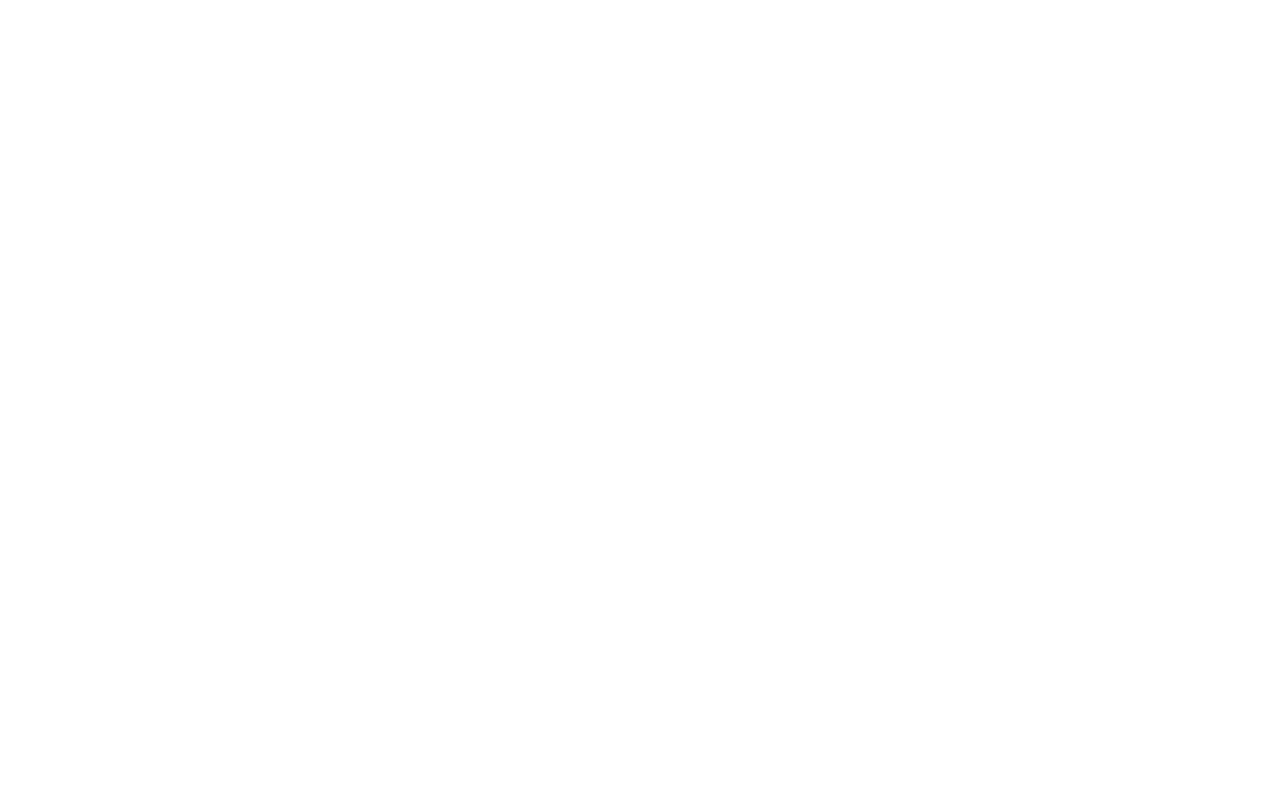
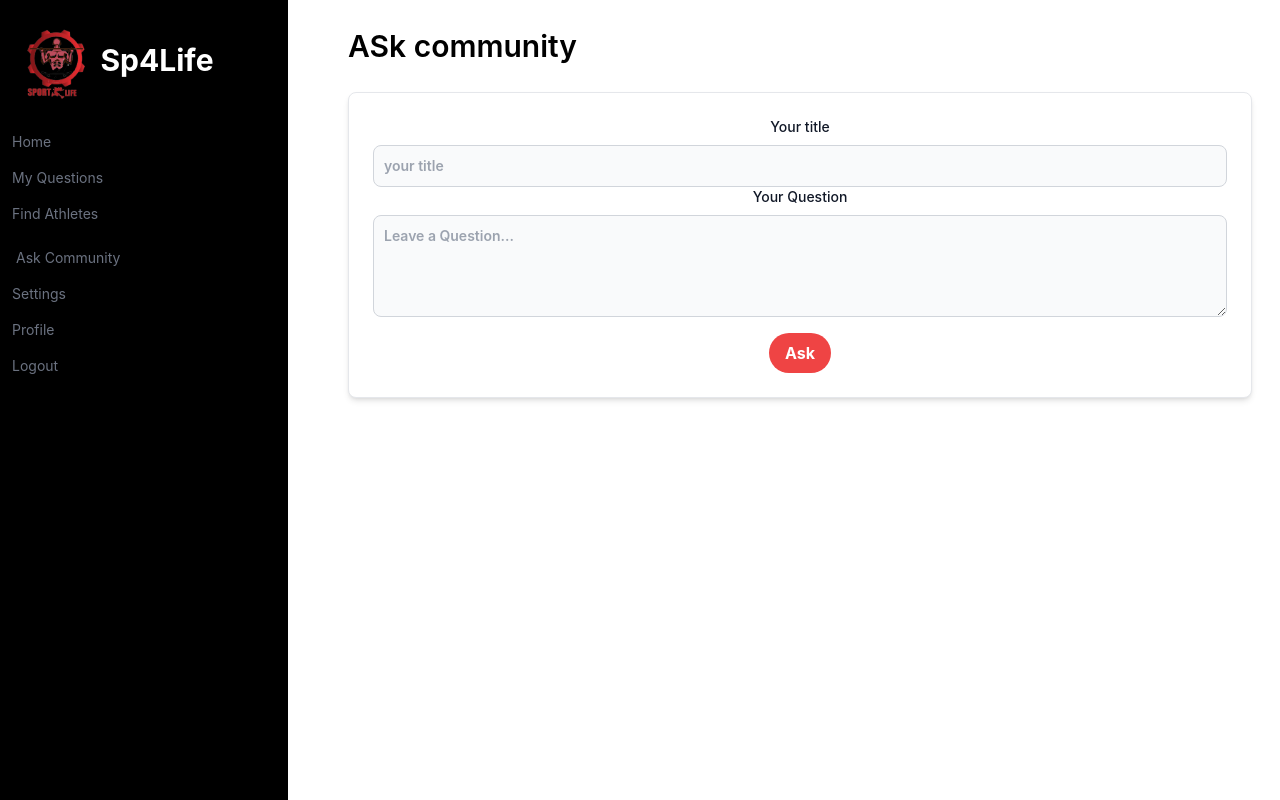
Before and after one commit to Berserker7x/Sport4life-Front-end, a React (Create React App) app: page /Ask in a window 1280 px wide. Before the commit this address had no page. Built offline with nearby package versions, Linux system fonts and the light colour scheme.

Commit message:
post component

```diff
--- a/src/App.js
+++ b/src/App.js
@@ -3,12 +3,14 @@
 import Login from './Components/Login';
 import {Route,Routes,BrowserRouter} from 'react-router-dom'
 import Signup from './Components/Signup'
-import Home from './Components/SideBarComponent/Home';
+import Home from './Components/SideBarComponent/Home'
+import Ask from './Components/SideBarComponent/Ask'
 function App() {
   return (
     <BrowserRouter>
     <Routes>
     <Route path="/SignUp" element={<Signup/>} > SignUp </Route>
+    <Route path="/Ask" element={<Ask/>} > Ask </Route>
     <Route path="/" element={<Login/>} > Login </Route>
     <Route path="/Home" element={<Home/>} >Home</Route>
     </Routes>
--- a/src/Components/SideBar.js
+++ b/src/Components/SideBar.js
@@ -1,7 +1,12 @@
-import React from 'react'
+import React ,{useState}from 'react'
 import sp4life2 from './Assets/images/sp4life2.png'
-import {Link} from 'react-router-dom';
+import Ask from './SideBarComponent/Ask'
+import {Link} from 'react-router-dom'
+
+
 export default function SideBar() {
+  const [showAsk, setshowAsk] = useState(false);
+
 
 
    return (
@@ -53,7 +58,7 @@
                 className="flex  rounded-md p-2 cursor-pointer  text-gray-500 hover:text-white  text-sm items-center gap-x-4"
 
               >
-                 <Link className="flex" to="/TokenList">
+                 <Link className="flex" to="/">
                 {/* <img src={Folder}  className="ml-1"/> */}
                 <span className="origin-left duration-200 ml-1     md:visible  sm:invisible">
                   Find Athletes
@@ -65,12 +70,13 @@
                 className="flex ml-1 rounded-md p-2 cursor-pointer  text-gray-500 hover:text-white  text-sm items-center gap-x-4"
 
               >
-               <Link className="flex" to="/BankList">
+                <Link className="flex" to="/Ask">
                {/* <img src={Bank3}  className=" w-6"/> */}
-                 <span className="origin-left duration-200 ml-1  mt-2  md:visible sm:invisible">
+                 <button onClick ={() => setshowAsk(!showAsk)} className="origin-left duration-200 ml-1  mt-2  md:visible sm:invisible">
                     Ask Community
-               </span>
+               </button>
                </Link>
+
               </li>
 
                <li
@@ -130,6 +136,7 @@
              </div>
          </div>
 
+
          </div>
 
 
--- /dev/null
+++ b/src/Components/SideBarComponent/Ask.js
@@ -0,0 +1,28 @@
+import React from 'react'
+import SideBar from '../SideBar'
+
+
+export default function Ask() {
+  return (
+    <>
+     <SideBar/>
+     <div className="p-7 text-2x1 font-semibold flex-1 h-screen md:ml-80 sm:ml-20">
+
+
+            <h1 className="text-3xl  mb-7">ASk community</h1>
+    <div>
+
+    <form>
+  <div className="w-full  p-6 bg-white border border-gray-200 rounded-lg shadow-md dark:bg-gray-800 dark:border-gray-700 flex flex-col items-center">
+    <label for="title" class="block mb-2 text-sm font-medium text-gray-900 dark:text-white">Your title</label>
+    <input type="title" id="title" class="bg-gray-50 border border-gray-300 text-gray-900 text-sm rounded-lg focus:ring-blue-500 focus:border-blue-500 block w-full p-2.5 dark:bg-gray-700 dark:border-gray-600 dark:placeholder-gray-400 dark:text-white dark:focus:ring-blue-500 dark:focus:border-blue-500" placeholder="your title" required/>
+    <label for="message" class="block mb-2 text-sm font-medium text-gray-900 dark:text-white">Your Question</label>
+<textarea id="message" rows="4" class="block p-2.5 w-full text-sm text-gray-900 bg-gray-50 rounded-lg border border-gray-300 focus:ring-blue-500 focus:border-blue-500 dark:bg-gray-700 dark:border-gray-600 dark:placeholder-gray-400 dark:text-white dark:focus:ring-blue-500 dark:focus:border-blue-500" placeholder="Leave a Question..."></textarea>
+<button class="bg-red-500 hover:bg-red-600 text-white font-bold py-2 px-4 rounded-full mt-4">Ask</button>
+  </div>
+  </form>
+  </div>
+  </div>
+  </>
+  )
+}
--- a/src/Components/SideBarComponent/Home.js
+++ b/src/Components/SideBarComponent/Home.js
@@ -1,13 +1,15 @@
 import React from 'react'
 import SideBar from '../SideBar'
 import Post from './Post'
-
+import Ask from './Ask'
+import NavBar from './NavBar'
 export default function Home() {
 
     return (
       <>
 
       <SideBar/>
+      <NavBar/>
 
 
 
@@ -17,6 +19,8 @@
 
               <h1 className="text-3xl  mb-7">Home</h1>
               <Post/>
+              {/* <Ask/> */}
+
 
 
 
--- /dev/null
+++ b/src/Components/SideBarComponent/NavBar.js
@@ -0,0 +1,35 @@
+import React from 'react'
+import {Link} from 'react-router-dom'
+
+
+
+
+
+export default function NavBar() {
+  return (
+
+
+    <nav class="bg-white shadow dark:bg-gray-800">
+        <div class="container flex items-center justify-center p-6 mx-auto text-gray-600 capitalize dark:text-gray-300">
+          <a href="#" class="text-gray-800 transition-colors duration-200 transform dark:text-gray-200 border-b-2 hover:border-black mx-1.5 sm:mx-6">Street Workout</a>
+
+            <a href="#" class="border-b-2 border-transparent hover:text-gray-800 transition-colors duration-200 transform dark:hover:text-gray-200 hover:border-black mx-1.5 sm:mx-6">Parkour</a>
+
+            <a href="#" class="border-b-2 border-transparent hover:text-gray-800 transition-colors duration-200 transform dark:hover:text-gray-200 hover:border-black  mx-1.5 sm:mx-6">Skateboarding</a>
+
+
+            <a href="#" class="border-b-2 border-transparent  transition-colors duration-200 transform dark:hover:text-gray-200   mx-1.5 sm:mx-6">
+            <svg xmlns="http://www.w3.org/2000/svg" className="h-6 w-6" fill="none" viewBox="0 0 24 24" stroke="currentColor" strokeWidth={2}>
+  <path strokeLinecap="round" strokeLinejoin="round" d="M12 6V4m0 2a2 2 0 100 4m0-4a2 2 0 110 4m-6 8a2 2 0 100-4m0 4a2 2 0 110-4m0 4v2m0-6V4m6 6v10m6-2a2 2 0 100-4m0 4a2 2 0 110-4m0 4v2m0-6V4" />
+</svg>
+            </a>
+
+            <a href="#" class="border-b-2 border-transparent   transition-colors duration-200 transform dark:hover:text-gray-200  mx-1.5 sm:mx-6">
+            <svg xmlns="http://www.w3.org/2000/svg" className="h-5 w-5" viewBox="0 0 20 20" fill="currentColor">
+  <path fillRule="evenodd" d="M11.49 3.17c-.38-1.56-2.6-1.56-2.98 0a1.532 1.532 0 01-2.286.948c-1.372-.836-2.942.734-2.106 2.106.54.886.061 2.042-.947 2.287-1.561.379-1.561 2.6 0 2.978a1.532 1.532 0 01.947 2.287c-.836 1.372.734 2.942 2.106 2.106a1.532 1.532 0 012.287.947c.379 1.561 2.6 1.561 2.978 0a1.533 1.533 0 012.287-.947c1.372.836 2.942-.734 2.106-2.106a1.533 1.533 0 01.947-2.287c1.561-.379 1.561-2.6 0-2.978a1.532 1.532 0 01-.947-2.287c.836-1.372-.734-2.942-2.106-2.106a1.532 1.532 0 01-2.287-.947zM10 13a3 3 0 100-6 3 3 0 000 6z" clipRule="evenodd" />
+</svg>
+            </a>
+        </div>
+    </nav>
+  )
+}
```
